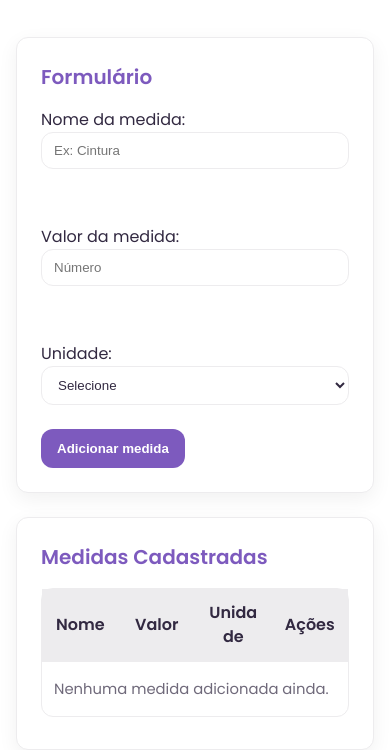
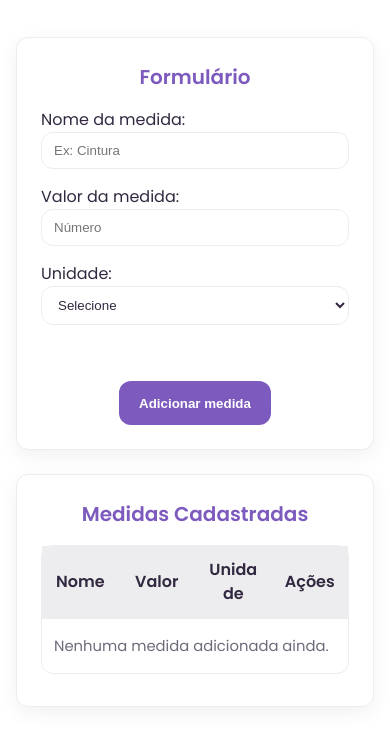
Before and after one commit to anali-vb/projeto_moldeme, a plain HTML site: page index.html in a window 390 px wide. Shown: the part 113-863 px from the top of the page. Drawn offline with Linux system fonts and the light colour scheme.

Commit message:
atualização do css

```diff
--- a/estilos/style.css
+++ b/estilos/style.css
@@ -1,4 +1,4 @@
-
+@charset "UTF-8";
 @import url('https://fonts.googleapis.com/css2?family=Poppins:wght@400;500;600&display=swap');
 
 
@@ -31,7 +31,6 @@
   /* Largura do container */
   --container: 1080px;
 }
-
 
 *,
 *::before,
@@ -67,7 +66,6 @@ img {
   outline: 3px solid var(--amarelo-acento);
   outline-offset: 2px;
 }
-
 
 .container {
   max-width: var(--container);
@@ -118,18 +116,28 @@ header.container h1 {
   text-align: left;
 }
 
+#form-medida {
+    display: grid;
+    gap: var(--space-4);
+    justify-items: start;
+}
+
+#form-medida .grid {
+    width: 100%;
+}
 
 /* Desktop */
 .grid {
   display: grid;
-  grid-template-columns: repeat(3, 1fr);
+  grid-template-columns: repeat(3, minmax(0, 1fr));
   gap: var(--space-4);
+  align-items: end;
 }
 
 /* Tablet */
 @media (max-width: 768px) {
     .grid {
-    grid-template-columns: repeat(2, 1fr);
+        grid-template-columns: repeat(2, minmax(0, 1fr));
     }
 }
 
@@ -137,6 +145,29 @@ header.container h1 {
 @media (max-width: 480px) {
     .grid {
         grid-template-columns: 1fr;
+    }
+
+    .card > h2 {
+        text-align: center;
+    }
+
+    thead th, tbody td {
+        padding: 8px;
+    }
+
+    .btn-remover {
+        padding: 6px 10px;
+        font-size: .9rem;
+        white-space: nowrap;
+    }
+
+    #form-medida {
+        justify-items: center;
+    }
+
+    #btn-adicionar {
+        width: min(320px, 100%);
+        justify-self: center;
     }
 }
 
@@ -172,10 +203,14 @@ header.container h1 {
   border-radius: var(--radius);
   background: var(--roxo-principal);
   color: #fff;
-  padding: 12px 16px;
+  padding: 14px 20px;
   font-weight: 600;
+  min-height: 44px;
   cursor: pointer;
   transition: background .15s ease, box-shadow .15s ease, transform .03s ease;
+  width: auto;
+  inline-size: fit-content;
+
 }
 
 #btn-adicionar:hover, button[type="submit"]:hover, button.btn-primary:hover {
@@ -191,7 +226,7 @@ header.container h1 {
   cursor: not-allowed;
 }
 
-@media (max-width: 480px) {
+/*@media (max-width: 480px) {
   thead th, tbody td {
     padding: 8px;
     }
@@ -201,7 +236,7 @@ header.container h1 {
     font-size: .9rem;
     white-space: nowrap;
     }
-}
+}*/
 
 .table-wrapper {
     width: 100%;
@@ -260,6 +295,7 @@ tbody td:nth-child(1), tbody td:nth-child(2), tbody td:nth-child(3), tbody td:nt
   cursor: pointer;
   font-weight: 500;
   transition: background .15s ease, color .15s ease, box-shadow .15s ease;
+  white-space: nowrap;
 }
 
 .btn-remover:hover {
```
Also changed, not shown: index.html (+2 -2 lines). Lines whose indentation alone changed are shown as unchanged.
